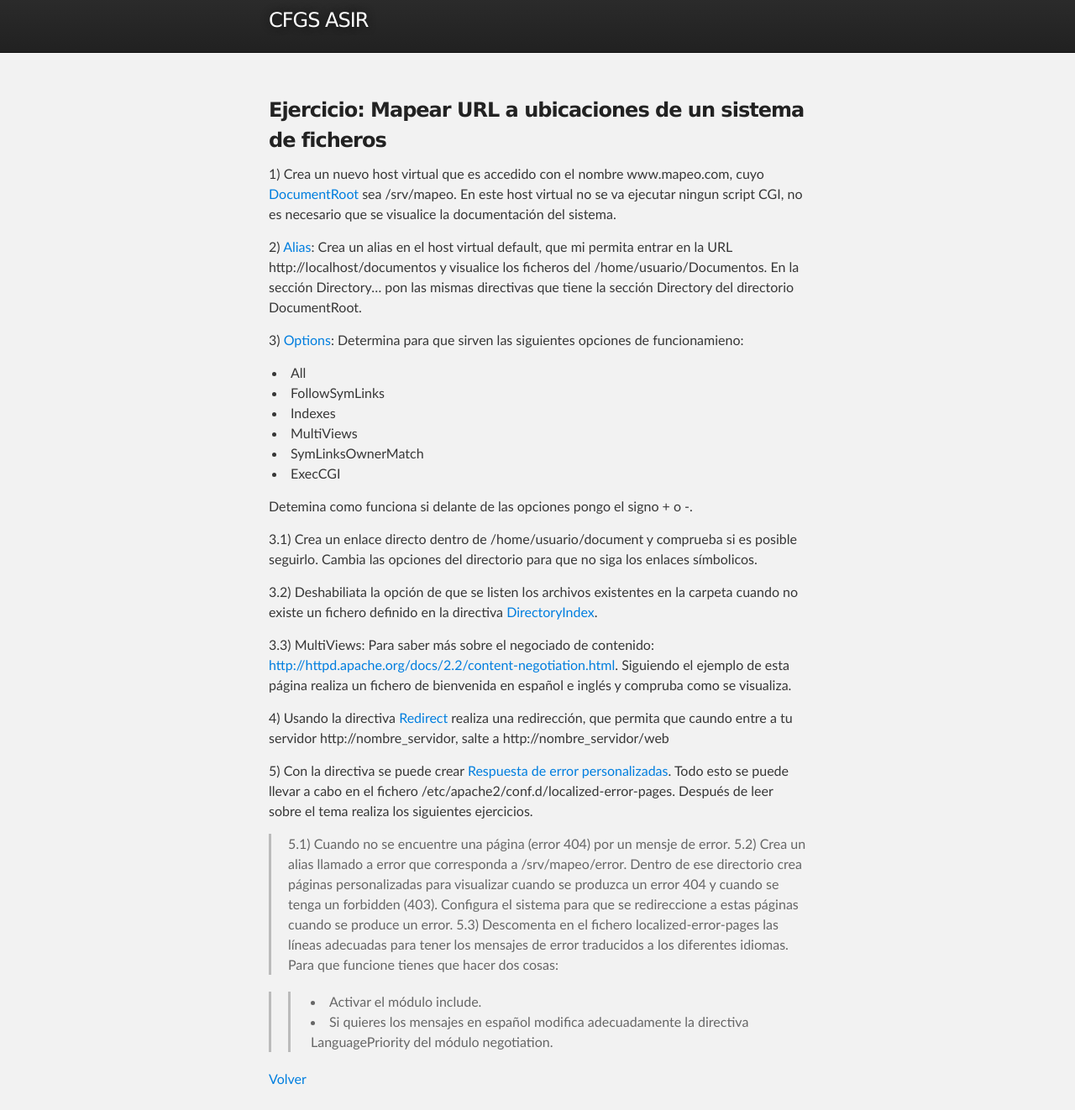
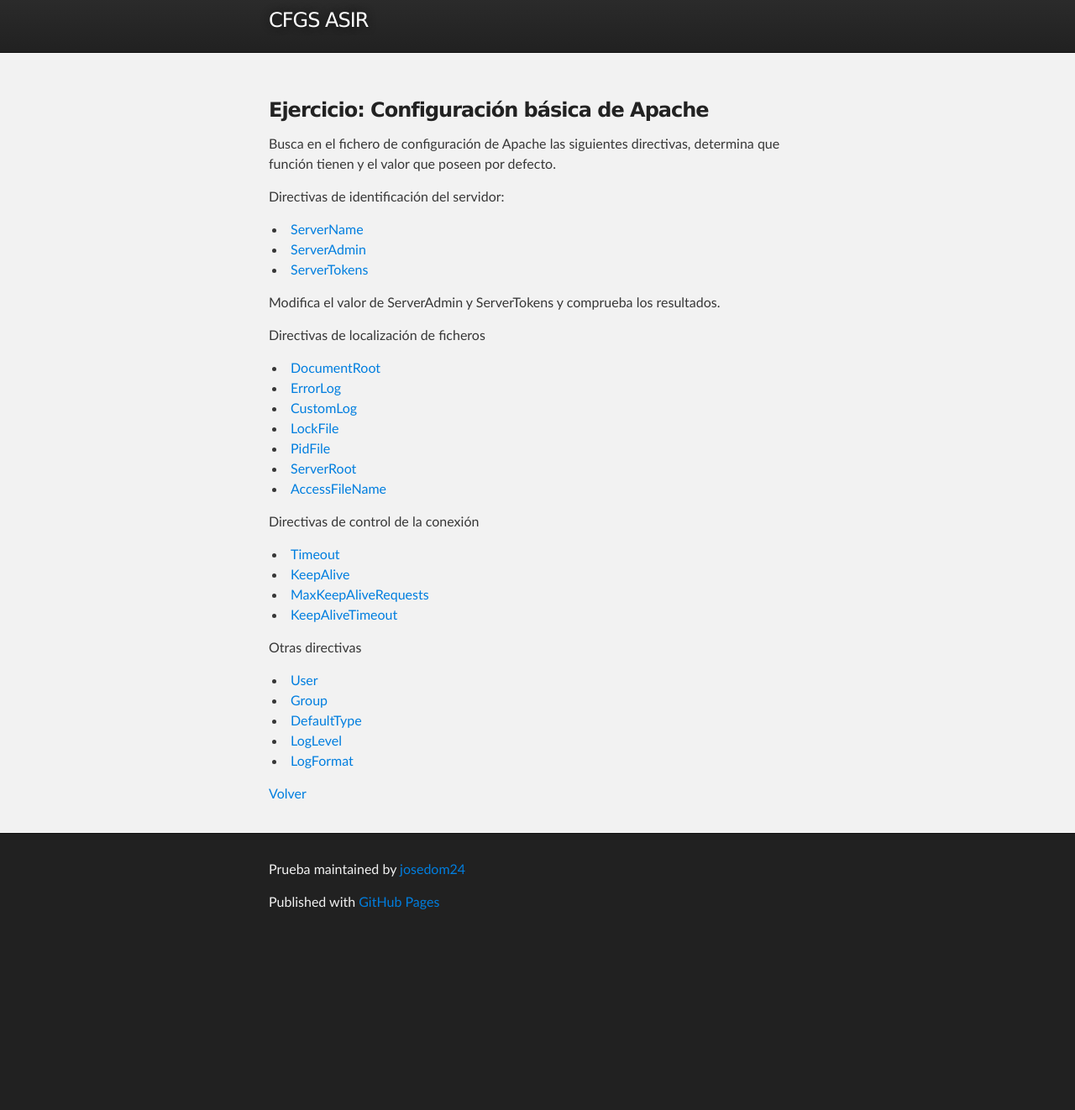
Before and after one commit to josedom24/josedom24.github.io, a Jekyll site: the page built from mod/serviciosgs/e_web_7.md, in a window 1280 px wide and 1400 px high, cut to the strip 78-1400 px from the top of the window. Shown: the whole strip at 84% size. Built offline with Jekyll 4.4.1, drawn with Linux system fonts in a browser that asks for light colours.

Commit message:
modificacion

```diff
--- a/mod/serviciosgs/e_web_7.md
+++ b/mod/serviciosgs/e_web_7.md
@@ -4,46 +4,41 @@ layout: index
 title: Servicios de Red e Internet
 tagline: CFGS ASIR
 ---
-### Ejercicio: Mapear URL a ubicaciones de un sistema de ficheros
+### Ejercicio: Configuración básica de Apache
 
-1) Crea un nuevo host virtual que es accedido con el nombre
-www.mapeo.com, cuyo [DocumentRoot](http://httpd.apache.org/docs/2.2/mod/core.html#documentroot) sea /srv/mapeo. En este host virtual no se va ejecutar ningun script CGI, no es necesario que se visualice la documentación del sistema.
+Busca en el fichero de configuración de Apache las siguientes directivas, determina que función tienen y el valor que poseen por defecto.
 
-2) [Alias](http://httpd.apache.org/docs/2.2/mod/mod_alias.html#alias):
-Crea un alias en el host virtual default, que mi permita entrar en la
-URL http://localhost/documentos y visualice los ficheros del
-/home/usuario/Documentos. En la sección Directory... pon las mismas directivas que tiene la sección Directory del directorio DocumentRoot.
+Directivas de identificación del servidor:
 
-3) [Options](http://httpd.apache.org/docs/2.2/mod/core.html#options): Determina para que sirven las siguientes opciones de funcionamieno:
+* [ServerName](http://httpd.apache.org/docs/2.2/mod/core.html#servername)
+* [ServerAdmin](http://httpd.apache.org/docs/2.2/mod/core.html#serveradmin)
+* [ServerTokens](http://httpd.apache.org/docs/2.2/mod/core.html#usecanonicalname)
 
-* All
-* FollowSymLinks
-* Indexes
-* MultiViews
-* SymLinksOwnerMatch
-* ExecCGI
+Modifica el valor de ServerAdmin y ServerTokens y comprueba los resultados.
 
-Detemina como funciona si delante de las opciones pongo el signo + o -.
+Directivas de localización de ficheros
 
-   3.1) Crea un enlace directo dentro de /home/usuario/document y comprueba si es posible seguirlo. Cambia las opciones del directorio para que no siga los enlaces símbolicos.
+* [DocumentRoot](http://httpd.apache.org/docs/2.2/mod/core.html#documentroot)
+* [ErrorLog](http://httpd.apache.org/docs/2.2/mod/core.html#errorlog)
+* [CustomLog](http://httpd.apache.org/docs/2.2/mod/mod_log_config.html#customlog)
+* [LockFile](http://httpd.apache.org/docs/2.2/mod/mpm_common.html#lockfile)
+* [PidFile](http://httpd.apache.org/docs/2.2/mod/mpm_common.html#pidfile)
+* [ServerRoot](http://httpd.apache.org/docs/2.2/mod/core.html#serverroot)
+* [AccessFileName](http://httpd.apache.org/docs/2.0/mod/core.html#accessfilename)
 
-   3.2) Deshabiliata la opción de que se listen los archivos
-   existentes en la carpeta cuando no existe un fichero definido en la
-   directiva [DirectoryIndex](http://httpd.apache.org/docs/2.2/mod/mod_dir.html#directoryindex).
+Directivas de control de la conexión
 
-   3.3) MultiViews: Para saber más sobre el negociado de contenido:
-   [http://httpd.apache.org/docs/2.2/content-negotiation.html](http://httpd.apache.org/docs/2.2/content-negotiation.html). Siguiendo el ejemplo de esta página realiza un fichero de bienvenida en español e inglés y compruba como se visualiza.
+* [Timeout](http://httpd.apache.org/docs/2.2/mod/core.html#timeout)
+* [KeepAlive](http://httpd.apache.org/docs/2.2/mod/core.html#keepalive)
+* [MaxKeepAliveRequests](http://httpd.apache.org/docs/2.2/mod/core.html#maxkeepaliverequests)
+* [KeepAliveTimeout](http://httpd.apache.org/docs/2.2/mod/core.html#keepalivetimeout)
 
-4) Usando la directiva [Redirect](http://httpd.apache.org/docs/2.2/mod/mod_alias.html#redirect) realiza una redirección, que permita que caundo entre a tu servidor http://nombre_servidor, salte a http://nombre_servidor/web
+Otras directivas
 
-5) Con la directiva  se puede crear [Respuesta de error personalizadas](http://httpd.apache.org/docs/2.2/custom-error.html). Todo esto se puede llevar a cabo en el fichero /etc/apache2/conf.d/localized-error-pages. Después de leer sobre el tema realiza los siguientes ejercicios.
-
-> 5.1) Cuando no se encuentre una página (error 404) por un mensje de error.
-> 5.2) Crea un alias llamado a error que corresponda a /srv/mapeo/error. Dentro de ese directorio crea páginas personalizadas para visualizar cuando  se produzca un error 404 y cuando se tenga un forbidden (403). Configura el sistema para que se redireccione a estas páginas cuando se produce un error.
-> 5.3) Descomenta en el fichero localized-error-pages las líneas adecuadas para tener los mensajes de error traducidos a los diferentes idiomas. Para que funcione tienes que hacer dos cosas:
-
-> > * Activar el módulo include.
-> > * Si quieres los mensajes en español modifica adecuadamente la directiva LanguagePriority del módulo negotiation.
-
+* [User](http://httpd.apache.org/docs/2.0/mod/mpm_common.html#user)
+* [Group](http://httpd.apache.org/docs/2.0/mod/mpm_common.html#group)
+* [DefaultType](http://httpd.apache.org/docs/2.0/mod/core.html#defaulttype)
+* [LogLevel](http://httpd.apache.org/docs/2.0/mod/core.html#loglevel)
+* [LogFormat](http://httpd.apache.org/docs/2.0/mod/mod_log_config.html#logformat)
 
 [Volver](index)
```
Also changed, not shown: mod/serviciosgs/e_web_8.md (+35 -7 lines), mod/serviciosgs/e_web_9.md (added, +21 -0 lines), mod/serviciosgs/index.md (+3 -2 lines).
